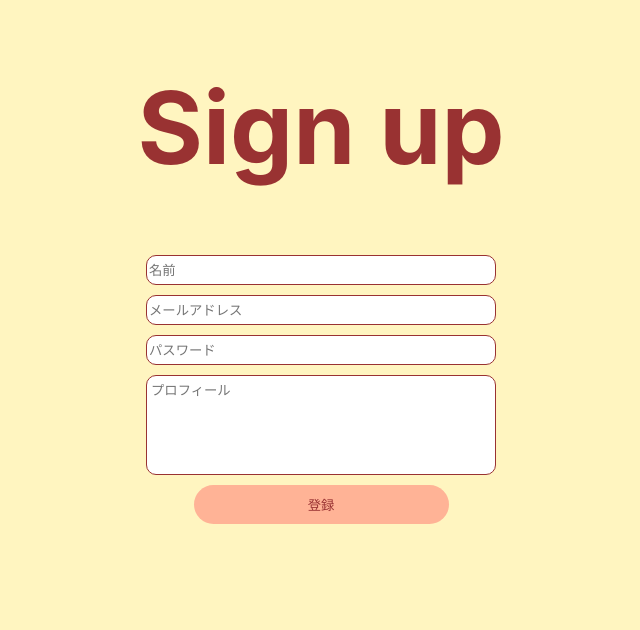
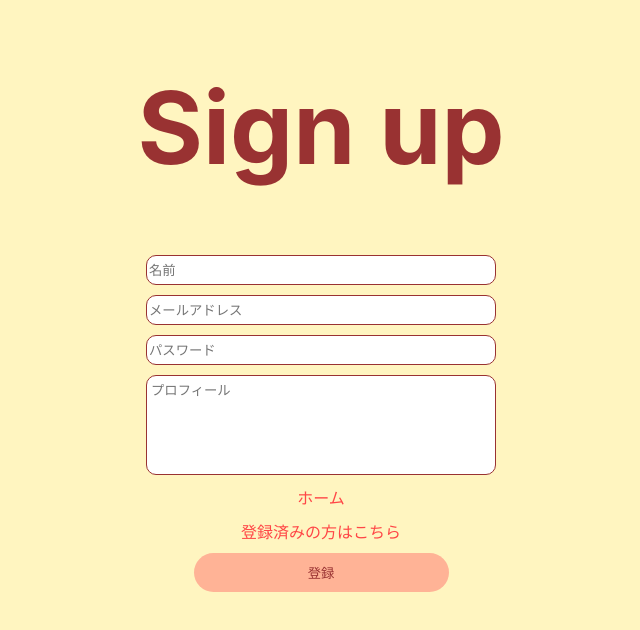
Before and after one commit to PigeonsHouse/KA_SHI_WA, a Next.js app: page /signup in a window 1280 px wide. Shown: the top 630 px of the page, without its empty margins (319-959 px from the left). Built offline with nearby package versions, Linux system fonts and the light colour scheme.

Commit message:
[add] サイン画面のLinkの追加とサインアップからのログイン機能実装

```diff
--- a/pages/signin.tsx
+++ b/pages/signin.tsx
@@ -1,5 +1,6 @@
 import { useRouter } from 'next/dist/client/router';
 import { useEffect, useState } from 'react';
+import Link from 'next/link';
 import axios from 'axios';
 import style from '../styles/sign.module.css'
 
@@ -54,6 +55,10 @@ export default () => {
 				<div className={style.input_form}>
 					<input className={style.input_box} placeholder='パスワード' name="password" type="password" value={password} onChange={handleChange} required />
 				</div>
+				<div className={style.link}>
+					<Link href='/'>ホーム</Link>
+					<Link href='/signup'>アカウント登録はこちら</Link>
+				</div>
 				<div className={style.input_button}>
 					<input type="submit" className={style.submit}></input>
 				</div>
--- a/pages/signup.tsx
+++ b/pages/signup.tsx
@@ -1,6 +1,7 @@
-import { useState } from 'react';
+import { useEffect, useState } from 'react';
 import axios from 'axios';
 import style from '../styles/sign.module.css'
+import Link from 'next/link';
 import { useRouter } from 'next/dist/client/router';
 
 const baseUrl = process.env.backendBaseUrl;
@@ -11,6 +12,7 @@ export default () => {
 	const [email, setEmail] = useState('');
 	const [password, setPassword] = useState('');
 	const [description, setDescription] = useState('');
+	const [jwt, setJWT] = useState(null);
 	const handleChange = (event) => {
 		switch (event.target.name) {
 			case 'name':
@@ -39,13 +41,34 @@ export default () => {
 		}
 		axios.post(baseUrl + 'auth/signup', payload)
 		.then((res) => {
-			alert("Success sign up");
-			router.push('/');
+			if (res.status === 200)
+				SignIn();
 		})
 		.catch((err) => {
 			console.error(err);
 		})
 	}
+
+	const SignIn = () => {
+		const payload = {
+			"email": email,
+			"password": password
+		}
+		axios.post(baseUrl + 'auth/signin', payload)
+		.then((res) => {
+			console.log(res.data.jwt);
+			setJWT(res.data.jwt);
+			router.push('/timeline');
+		})
+		.catch((err) => {
+			console.error(err);
+		})
+	}
+
+	useEffect(() => {
+		if(jwt)
+			localStorage.setItem('kashiwa_jwt', jwt);
+	})
 
 	return (
 		<div>
@@ -63,6 +86,10 @@ export default () => {
 				<div className={style.input_form}>
 					<textarea name="description" className={style.input_description_box} value={description} onChange={handleChange} placeholder='プロフィール'/>
 				</div>
+				<div className={style.link}>
+					<Link href='/'>ホーム</Link>
+					<Link href='/signin'>登録済みの方はこちら</Link>
+				</div>
 				<div className={style.input_button}>
 					<input type="submit" className={style.submit} value='登録'></input>
 				</div>
--- a/styles/sign.module.css
+++ b/styles/sign.module.css
@@ -62,3 +62,10 @@
 	background-color: var(--strong-color);
 	color: var(--base-color);
 }
+.link a{
+	text-align: center;
+	margin: 0 30%;
+	display: block;
+	color: var(--strong-color);
+	margin-bottom: 10px;
+}
```
